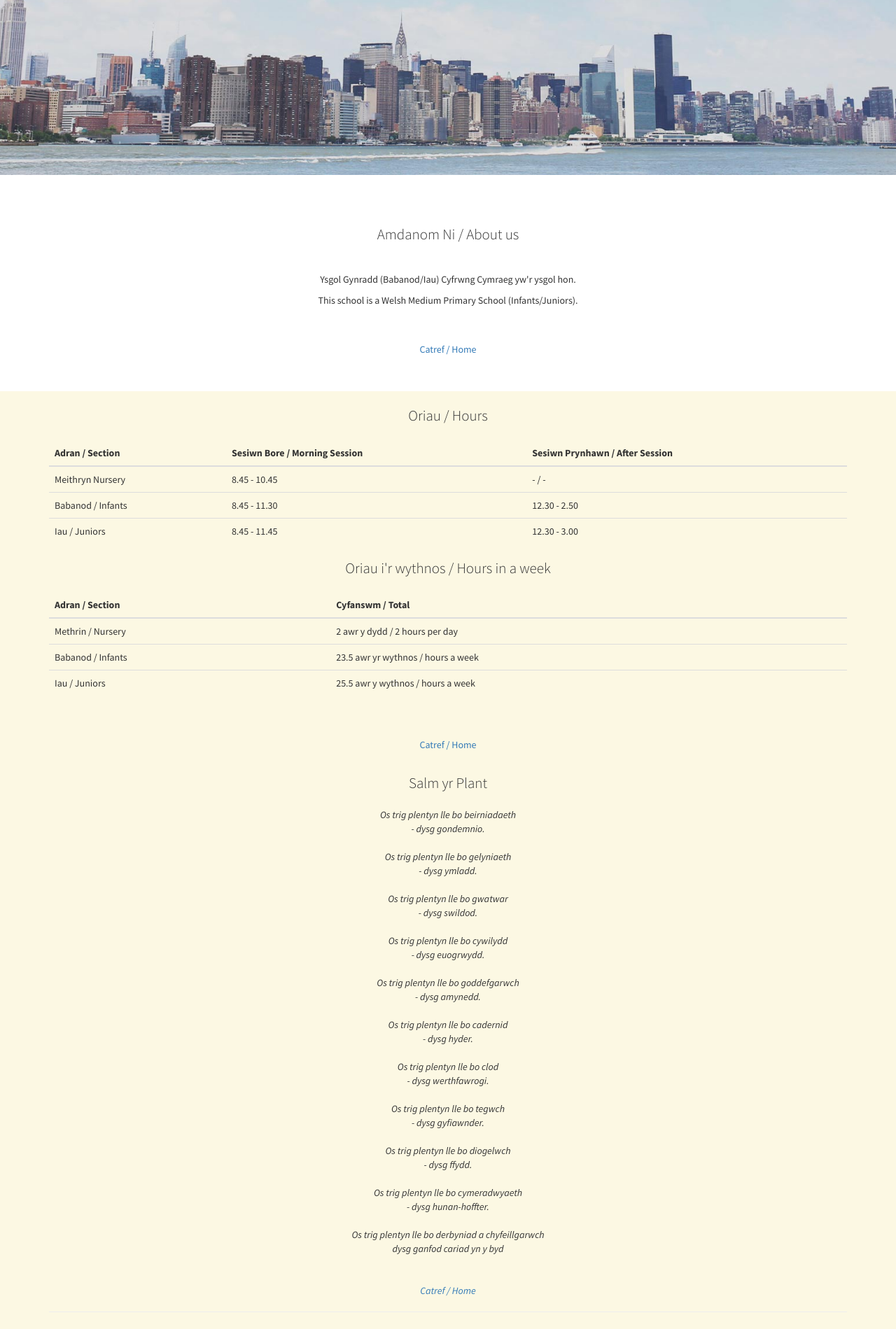
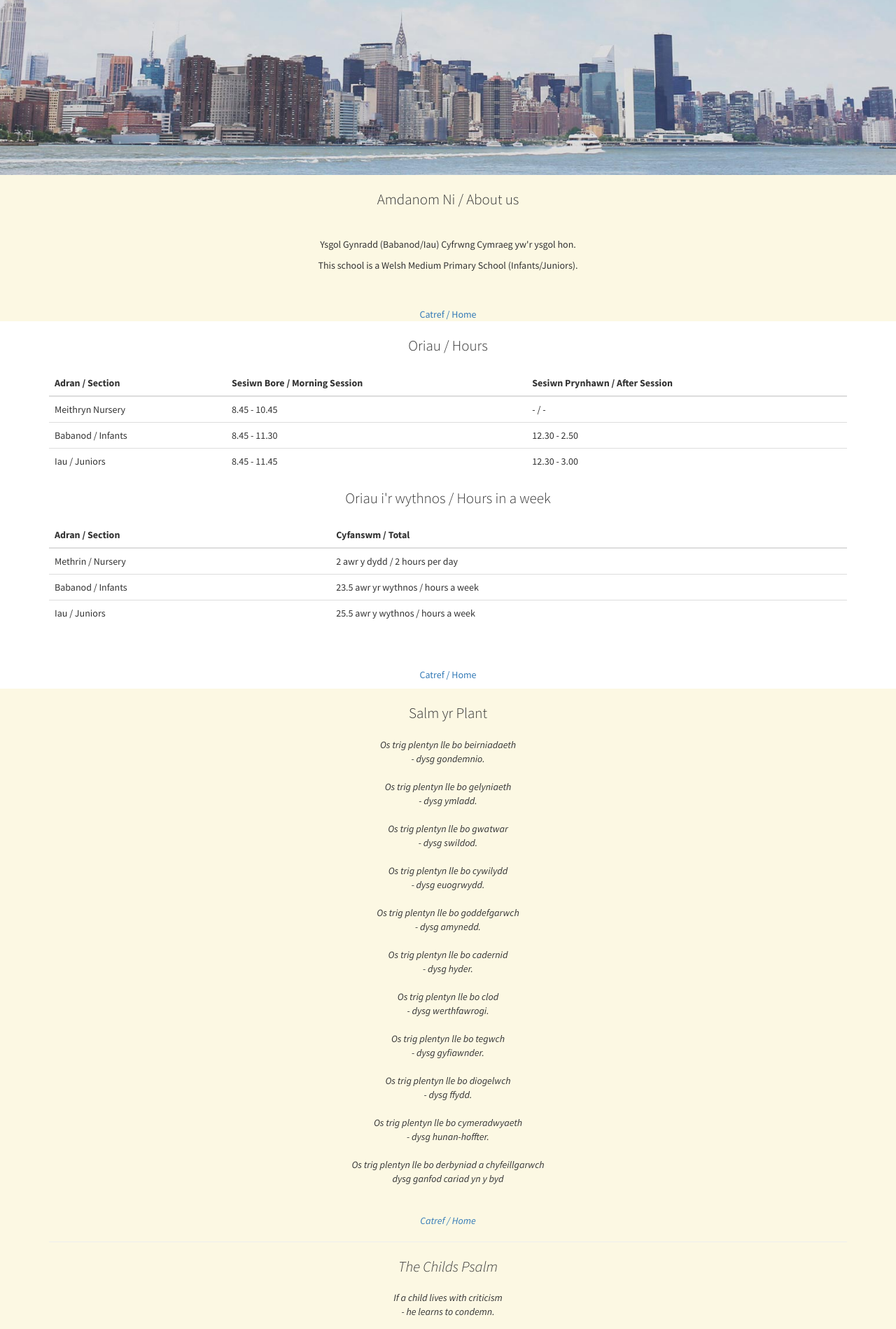
Before and after one commit to matatysgolbethel/matatysgolbethel.github.io, a Jekyll site: the page built from index.html, in a window 1280 px wide. Shown: the part 650-2549 px from the top of the page at 70% size. Built offline with Jekyll 4.4.1, drawn with Linux system fonts in a browser that asks for light colours.

Commit message:
the colours are now right and ordered ocd just kicked in big time

```diff
--- a/_includes/about.html
+++ b/_includes/about.html
@@ -1,4 +1,4 @@
-<section id="about" class="about" class="bg-warning">
+<section id="about" class="bg-warning">
   <div class="container">
     <div class="row">
       <div class="col-lg-12 text-center">
--- a/_includes/hours.html
+++ b/_includes/hours.html
@@ -1,5 +1,5 @@
 <!-- The circle icons use Font Awesome's stacked icon classes. For more information, visit http://fontawesome.io/examples/ -->
-<section id="hours" class="bg-warning">
+<section id="hours">
   <div class="container">
     <div class="row">
       <div class="col-lg-12 text-center">
```
Also changed, not shown: 1 other file.
